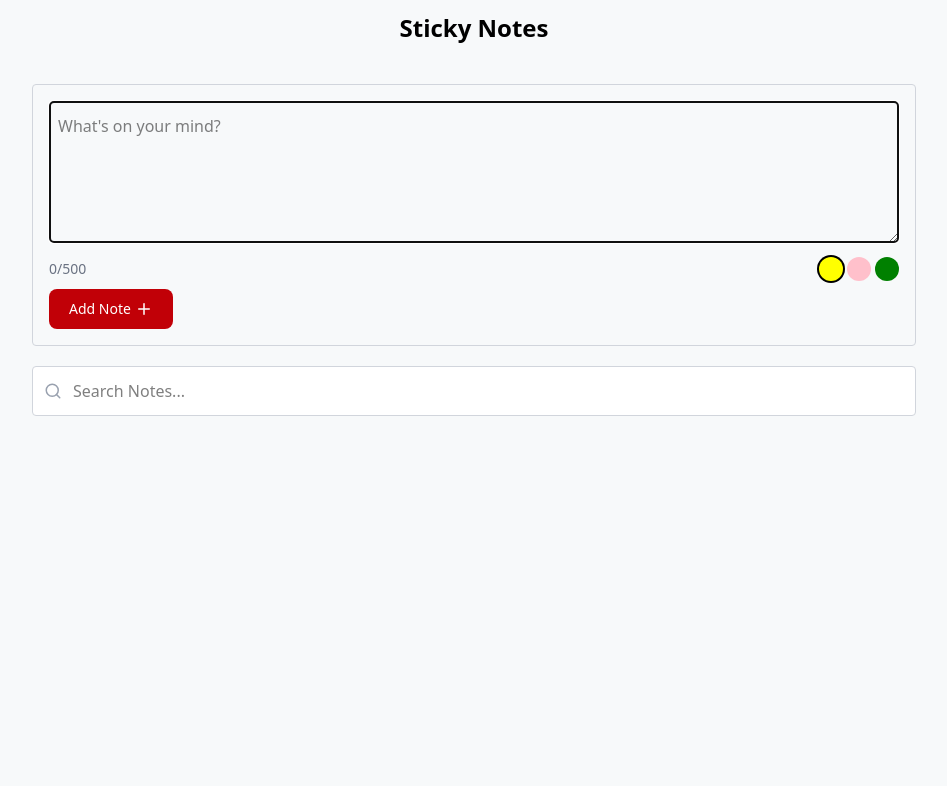
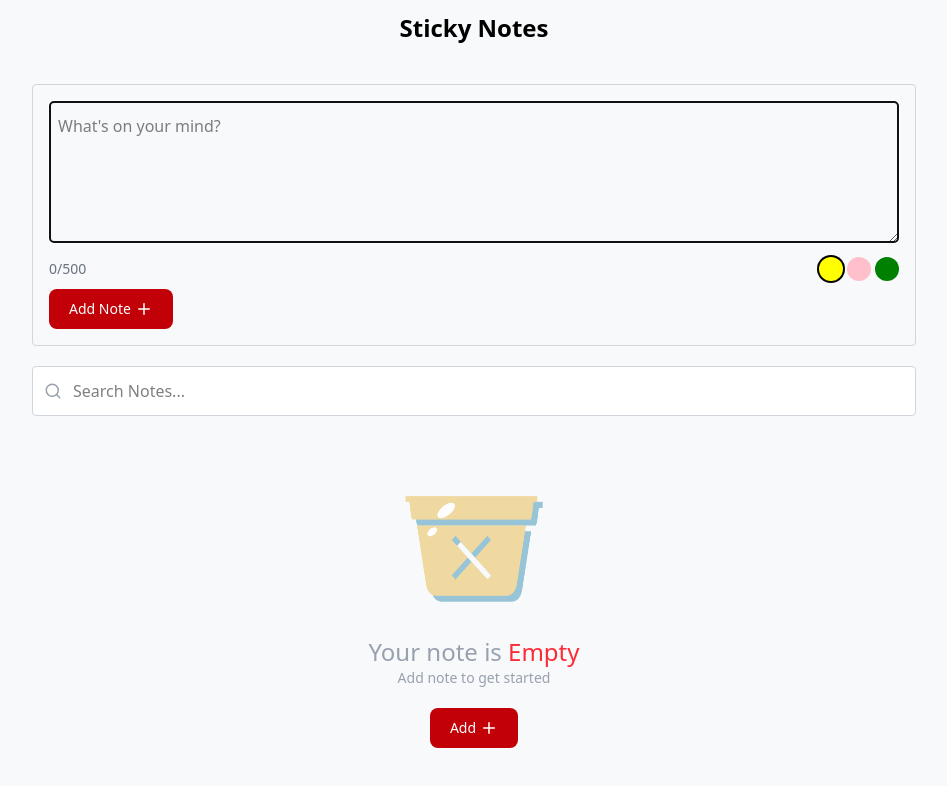
Before and after one commit to andrwxzy/sticky-note, a React (Vite) app: page / in a window 1280 px wide. Shown: the top 786 px of the page, without its empty margins (166-1113 px from the left). Built offline with nearby package versions, Linux system fonts and the light colour scheme.

Commit message:
Empty and validation
added an empty and validation

```diff
--- a/src/App.tsx
+++ b/src/App.tsx
@@ -1,3 +1,4 @@
+import Empty from "./components/Empty";
 import NoteComposer from "./components/NoteComposer";
 import NoteItem from "./components/NoteItem";
 import SearchItem from "./components/SearchItem";
@@ -8,7 +9,6 @@ const App = () => {
     notes,
     addNote,
     deleteNote,
-    editNote,
     pinNote,
     searchItem,
     setSearchItem,
@@ -19,6 +19,7 @@ const App = () => {
     saveEdit,
     editingText,
     setEditingText,
+    emptyHandle,
   } = useNotes();
 
   return (
@@ -35,15 +36,18 @@ const App = () => {
           setEditingText={setEditingText}
         />
         <SearchItem value={searchItem} onChange={setSearchItem} />
+        {notes.length > 0 ? (
           <div className="grid gap-2 grid-cols-1 sm:grid-cols-2 pb-2">
             <NoteItem
               notes={notes}
               onDelete={deleteNote}
-            onEdit={editNote}
               onPinned={pinNote}
               startEdit={editNoteTest}
             />
           </div>
+        ) : (
+          <Empty emptyHandle={emptyHandle} />
+        )}
       </div>
     </div>
   );
--- /dev/null
+++ b/src/components/Empty.tsx
@@ -0,0 +1,24 @@
+import EmptyImg from "../assets/empty-img.png";
+import { Plus } from "lucide-react";
+type Props = { emptyHandle: () => void };
+
+const Empty = ({ emptyHandle }: Props) => {
+  return (
+    <div className="flex flex-col items-center">
+      <img className="w-[180px] h-[200px]" src={EmptyImg} alt="Empty icon" />
+      <h3 className="text-2xl text-gray-400 font-medium">
+        Your note is <span className="text-red-500">Empty</span>
+      </h3>
+      <p className="text-gray-400 text-sm">Add note to get started</p>
+      <button
+        onClick={emptyHandle}
+        className="my-5 flex items-center gap-1 cursor-pointer bg-red-700 hover:bg-red-800 text-white rounded-lg text-sm px-5 py-2.5 font-medium"
+      >
+        Add
+        <Plus size={18} />
+      </button>
+    </div>
+  );
+};
+
+export default Empty;
--- a/src/components/NoteComposer.tsx
+++ b/src/components/NoteComposer.tsx
@@ -1,8 +1,10 @@
 import { useState } from "react";
-import { Plus } from "lucide-react";
+import { Plus, TriangleAlert } from "lucide-react";
+
 interface Props {
   onAdd: (text: string, color: string) => void;
-  noteComposerRef: React.RefObject<HTMLDivElement | null>;
+  noteComposerRef: React.RefObject<HTMLTextAreaElement | null>;
+
   editingNoteId: number | null;
   onCancel: () => void;
   saveEdit: () => void;
@@ -22,14 +24,24 @@ const NoteComposer = ({
   const colors = ["yellow", "pink", "green"];
   const [input, setInput] = useState("");
   const [color, setColor] = useState(colors[0]);
+  const [error, setError] = useState<React.JSX.Element | null>(null);
 
   const handleAddNote = () => {
     if (editingNoteId !== null) {
       saveEdit();
+      setError(null);
       console.log("the button was cliked");
+    } else if (input.length < 1) {
+      setError(
+        <span className="flex text-sm text-red-500">
+          <TriangleAlert color="white" fill="red" size={19} />
+          Please enter a Note.
+        </span>
+      );
     } else {
       onAdd(input, color);
       setInput("");
+      setError(null);
     }
   };
 
@@ -37,9 +49,9 @@ const NoteComposer = ({
     <div
       className=" border border-gray-300 p-4 rounded mt-10"
       style={{ backgroundColor: `var(--color-${color})` }}
-      ref={noteComposerRef}
     >
       <textarea
+        ref={noteComposerRef}
         value={editingNoteId !== null ? editingText : input}
         onChange={(e) =>
           editingNoteId !== null
@@ -57,6 +69,7 @@ const NoteComposer = ({
         placeholder="What's on your mind?"
         className="border border-gray-300 rounded pb-20 pt-3 pl-2 pr-2 w-full wrap-anywhere lg:overflow-hidden"
       />
+      <div>{error}</div>
       <div className="flex items-center justify-between my-2">
         <p className="text-sm text-gray-500">{input.length}/500</p>
         <div className="flex gap-1">
--- a/src/components/NoteItem.tsx
+++ b/src/components/NoteItem.tsx
@@ -4,18 +4,11 @@ import type { Note } from "../hooks/useNotes";
 type NoteProps = {
   notes: Note[];
   onDelete: (id: number) => void;
-  onEdit: (id: number, text: string) => void;
   onPinned: (id: number) => void;
   startEdit: (note: Note) => void;
 };
 
-const NoteItem = ({
-  notes,
-  onDelete,
-  onEdit,
-  onPinned,
-  startEdit,
-}: NoteProps) => {
+const NoteItem = ({ notes, onDelete, onPinned, startEdit }: NoteProps) => {
   return (
     <>
       {notes.map((note) => (
@@ -49,9 +42,6 @@ const NoteItem = ({
               <button
                 onClick={() => {
                   startEdit(note);
-                  onEdit(note.id, note.text);
-                  console.log("the button was clicked");
-                  console.log(note.id);
                 }}
                 className="text-gray-500 hover:text-gray-700 cursor-pointer"
               >
--- a/src/hooks/useNotes.ts
+++ b/src/hooks/useNotes.ts
@@ -16,7 +16,7 @@ export function useNotes() {
 
   const [editingNoteId, setEditingNoteId] = useState<number | null>(null);
   const [editingText, setEditingText] = useState("");
-  const noteComposerRef = useRef<HTMLDivElement>(null);
+  const noteComposerRef = useRef<HTMLTextAreaElement | null>(null);
 
   //   save notes to local storage
   useEffect(() => {
@@ -37,11 +37,6 @@ export function useNotes() {
   //  Delete note
   const deleteNote = (id: number) => {
     setNotes((prev) => prev.filter((note) => note.id !== id));
-  };
-
-  const editNote = (id: number, text: string) => {
-    setNotes((prev) => prev.map((n) => (n.id === id ? { ...n, text } : n)));
-    console.log(editNote);
   };
 
   // Toggle pin note
@@ -86,6 +81,12 @@ export function useNotes() {
     localStorage.setItem("notes", JSON.stringify(updateNote));
   };
 
+  const emptyHandle = () => {
+    noteComposerRef.current?.scrollIntoView({ behavior: "smooth" });
+    noteComposerRef.current?.focus();
+    console.log("The button was cliked");
+  };
+
   //cancel edit
   const cancelEdit = () => {
     setEditingNoteId(null);
@@ -96,7 +97,6 @@ export function useNotes() {
     notes: filterNote,
     addNote,
     deleteNote,
-    editNote,
     pinNote,
     searchItem,
     setSearchItem,
@@ -107,5 +107,6 @@ export function useNotes() {
     setEditingText,
     saveEdit,
     cancelEdit,
+    emptyHandle,
   };
 }
```
Also changed, not shown: src/assets/empty-img.png (added). Lines whose indentation alone changed are shown as unchanged.
